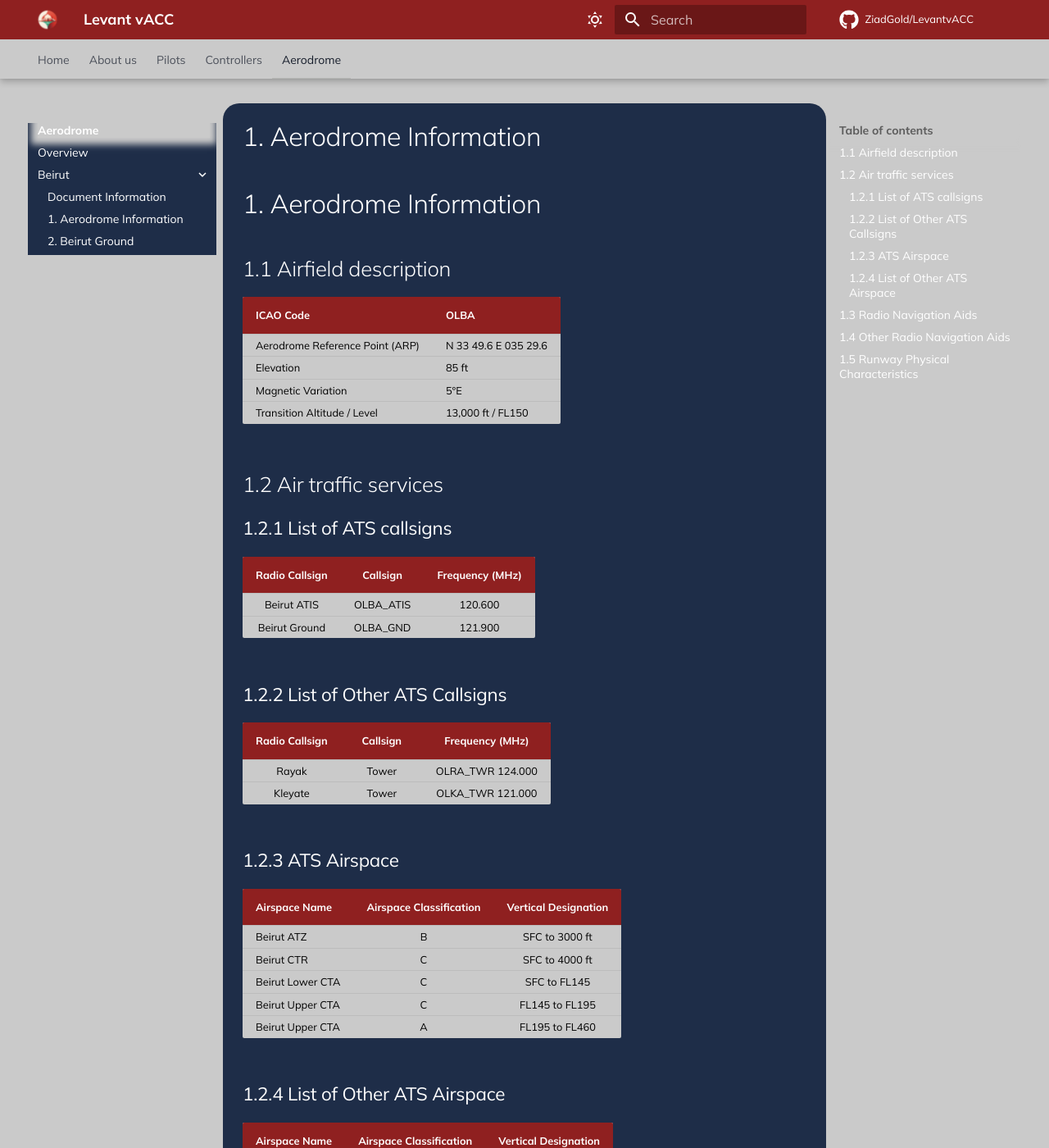
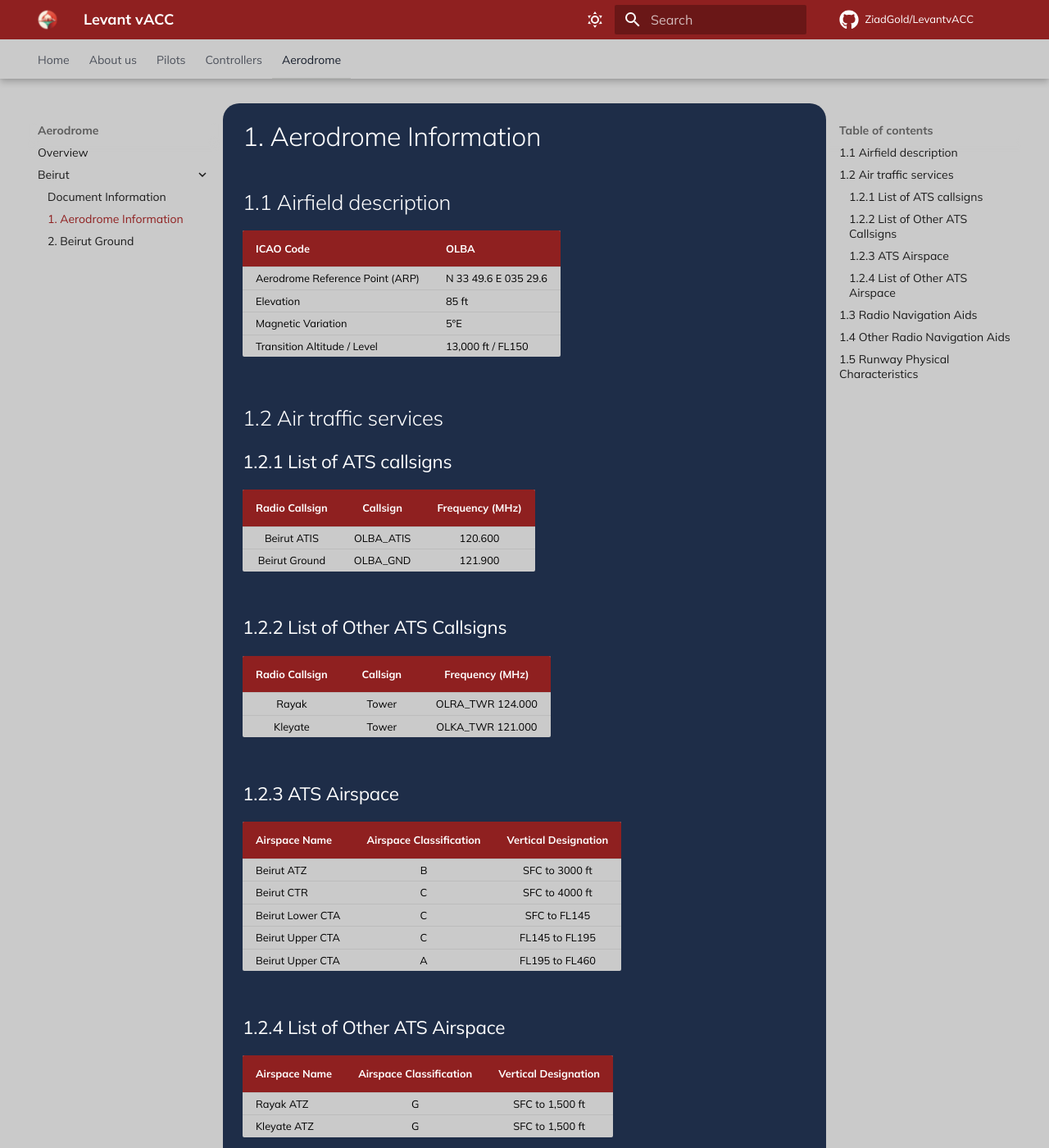
Before and after one commit to ZiadGold/LevantvACC, an MkDocs documentation site: the page built from docs/aerodrome/Beirut/aerodrome.md, in a window 1280 px wide and 1400 px high. Shown: the whole window at 82% size. Built offline with MkDocs 1.6.1 and Material for MkDocs 9.7.7, drawn with Linux system fonts in a browser that asks for light colours; comment, search, counter and statistics services are not loaded.

Commit message:
V1.2
Fixed sidebar color issues, added version number in copyright.html,  fixed issue displaying page title twice in documents.

```diff
--- a/docs/stylesheets/extra.css
+++ b/docs/stylesheets/extra.css
@@ -14,8 +14,17 @@
   --hotline: #fff820a1;
   --coldline: #35b9ff66;
 
-  .md-nav__link .md-ellipsis {
-    color: white;
+
+
+
+  /* .md-nav__list .md-nav__item .md-nav__link .md-ellipsis{
+    color: #000000DE;
+  } */
+
+  @media screen and (max-width: 76.2344em) {
+    [data-md-toggle=drawer]:checked~.md-container .md-sidebar--primary {
+        /* box-shadow: var(--md-shadow-z3); */
+        transform: translateX(12.1rem);
     }
     .md-nav--primary .md-nav__title~.md-nav__list {
           background-color: #1e2d48;
@@ -25,7 +34,20 @@
           background-color: white;
     }
 
+    .md-sidebar__inner .md-nav--primary .md-nav__list .md-nav__item .md-nav__link .md-ellipsis{
+      color: white;
+    }
+    /* .md-nav--primary .md-nav__item--active>.md-nav__link {
+        color: var(--md-typeset-a-color);
+    } */
+    .md-sidebar--primary .md-sidebar__scrollwrap .md-sidebar__inner .md-nav .md-nav__list .md-nav__item .md-nav .md-nav__list .md-nav__item .md-nav__link .md-ellipsis{
+      color: white;
+    }
 
+
+  }
+
+  /* md-nav__item md-nav__item--active md-nav__item--section md-nav__item--nested */
   #darkmodeimage {
     display: none;
   }
--- a/overrides/404.html
+++ b/overrides/404.html
@@ -8,7 +8,7 @@
 
   <p>
     <b>Please use the search function at the top of the page to find what you're looking for.</b> <br />
-    Additionally, you can report this on the <a href="https://github.com/Levant-vACC/library/issues">Library Issues page</a>.
+    Additionally, you can report this on the <a href="https://github.com/ZiadGold/LevantvACC/issues">Library Issues page</a>.
   </p>
 
 
--- a/overrides/home.html
+++ b/overrides/home.html
@@ -27,7 +27,7 @@
         <div class="hero">
             <div class="hero-items">
                 <div class="left">
-                    <h1>#Lebanon #Syria #Iraq #Version 1</h1>
+                    <h1>#Lebanon #Syria #Iraq</h1>
                     <p>Welcome to the Levant vACC Library! Home to our policies, pilot resources, and controller materials! Begin exploring by navigating the menu above!</p>
                 </div>
                 <div class="right">
--- a/overrides/partials/content.html
+++ b/overrides/partials/content.html
@@ -30,7 +30,7 @@
   Hack: check whether the content contains a h1 headline. If it doesn't, the
   page title (or respectively site name) is used as the main headline.
 -->
-{% if "\x3ch1" not in page.content or page.title|lower != "atc roster" %}
+{% if "\x3ch1" not in page.content and page.title|lower != "atc roster" %}
   <h1>{{ page.title | d(config.site_name, true)}}</h1>
 {% endif %}
 
--- a/overrides/partials/copyright.html
+++ b/overrides/partials/copyright.html
@@ -3,6 +3,7 @@
     <div class="md-copyright__highlight">
       <div style="display: block;">The content on this website is intended for Flight Simulation use only.</div>
       <div style="display: block;">The Levant vACC is in no way affiliated with the Civil Aviation Authorities of Lebanon, Syria, and Iraq.</div>
+      <div style="display: block;">V1.2</div>
 
       {{ config.copyright }}
     </div>
```
Lines whose indentation alone changed are shown as unchanged.
